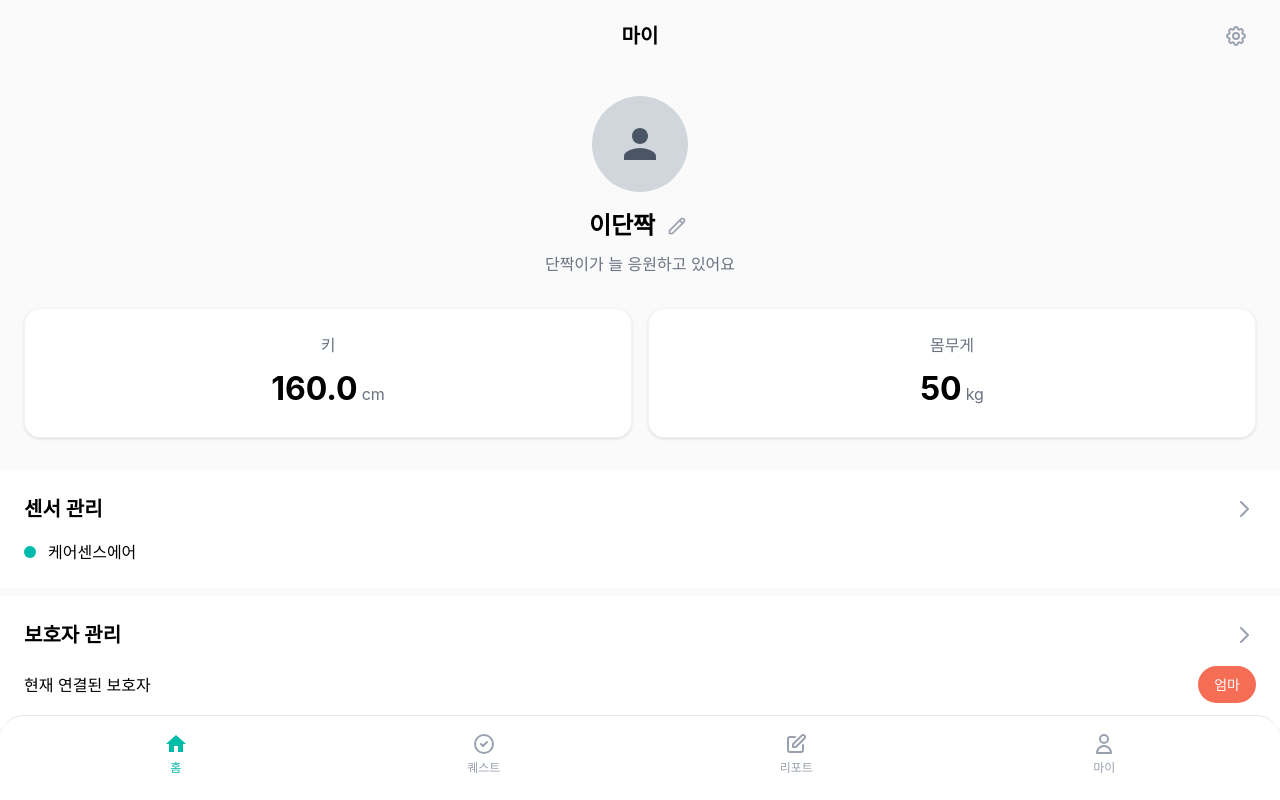
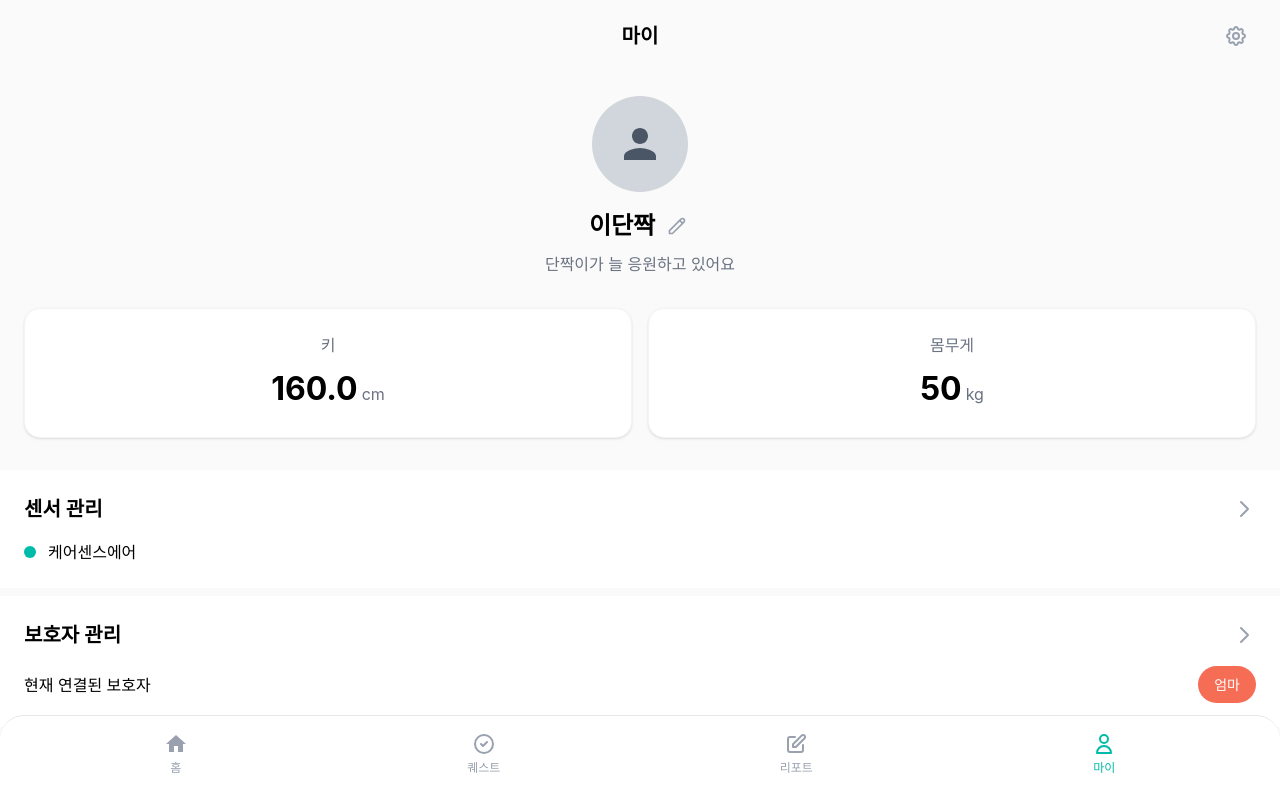
Before and after one commit to 9oormthon-univ/2025_SEASONTHON_TEAM_4_FE, a React (Vite) app: page /kid/my in a window 1280 px wide. Built offline with nearby package versions, Linux system fonts and the light colour scheme; a web font is replaced by a local one.

Commit message:
feat: add mypage

```diff
--- a/src/App.jsx
+++ b/src/App.jsx
@@ -7,7 +7,7 @@ import Signup_for_parents from "./screens/Signup_for_parents.jsx";
 import Signup_success from "./screens/Signup_success.jsx";
 import Badge from "./screens/kid/Badge.jsx";
 import KidHomePage from "./screens/kid/Home_kid.jsx";
-import My from "./screens/kid/My.jsx";
+import MyPage from "./screens/kid/MyPage.jsx";
 import QuestCheckPage from "./screens/kid/QuestCheckPage.jsx";
 import QuestOnePage from "./screens/kid/QuestOnePage.jsx";
 import QuestPage from "./screens/kid/QuestPage.jsx";
@@ -58,7 +58,7 @@ export default function App() {
                     <Route path="/kid/note" element={<Note />} />
                     <Route path="/kid/quest/update" element={<QuestUpdatePage/>} />
                     <Route path="/kid/quest/check" element={<QuestCheckPage/>} />
-                    <Route path="/kid/my" element={<My/>} />
+                    <Route path="/kid/my" element={<MyPage/>} />
                 </Routes>
             </SignupProvider>
         </Router>
--- /dev/null
+++ b/src/screens/kid/MyPage.jsx
@@ -0,0 +1,116 @@
+import React from "react";
+import { useLocation, useNavigate } from "react-router-dom";
+import TabBar from "../../components/TabBar.jsx";
+
+export default function MyPage() {
+    const navigate = useNavigate();
+    const { pathname } = useLocation();
+
+    const active =
+        pathname.startsWith("/kid/quest") ? "quest" :
+            pathname.startsWith("/kid/report") ? "report" :
+                pathname.startsWith("/kid/my") ? "my" :
+                    "home";
+
+    return (
+        <div className="h-screen flex flex-col bg-[#FAFAFA]">
+            {/* 헤더 */}
+            <div className="flex items-center justify-between px-6 py-4">
+                <div className="w-10" />
+                <h1 className="text-[20px] font-semibold text-black">마이</h1>
+                <button className="p-2" type="button">
+                    <svg className="w-6 h-6 text-gray-400" fill="none" stroke="currentColor" viewBox="0 0 24 24">
+                        <path strokeLinecap="round" strokeLinejoin="round" strokeWidth={2} d="M10.325 4.317c.426-1.756 2.924-1.756 3.35 0a1.724 1.724 0 002.573 1.066c1.543-.94 3.31.826 2.37 2.37a1.724 1.724 0 001.065 2.572c1.756.426 1.756 2.924 0 3.35a1.724 1.724 0 00-1.066 2.573c.94 1.543-.826 3.31-2.37 2.37a1.724 1.724 0 00-2.572 1.065c-.426 1.756-2.924 1.756-3.35 0a1.724 1.724 0 00-2.573-1.066c-1.543.94-3.31-.826-2.37-2.37a1.724 1.724 0 00-1.065-2.572c-1.756-.426-1.756-2.924 0-3.35a1.724 1.724 0 001.066-2.573c-.94-1.543.826-3.31 2.37-2.37.996.608 2.296.07 2.572-1.065z" />
+                        <path strokeLinecap="round" strokeLinejoin="round" strokeWidth={2} d="M15 12a3 3 0 11-6 0 3 3 0 016 0z" />
+                    </svg>
+                </button>
+            </div>
+
+            {/* 메인 컨텐츠 */}
+            <div className="flex-1 py-6 pb-20 overflow-y-auto">
+                {/* 프로필 섹션 */}
+                <div className="flex flex-col items-center mb-8">
+                    {/* 프로필 이미지 */}
+                    <div className="w-24 h-24 bg-gray-300 rounded-full flex items-center justify-center mb-4">
+                        <svg className="w-12 h-12 text-gray-600" fill="currentColor" viewBox="0 0 24 24">
+                            <path d="M12 12c2.21 0 4-1.79 4-4s-1.79-4-4-4-4 1.79-4 4 1.79 4 4 4zm0 2c-2.67 0-8 1.34-8 4v2h16v-2c0-2.66-5.33-4-8-4z"/>
+                        </svg>
+                    </div>
+
+                    {/* 이름 */}
+                    <div className="flex items-center gap-2 mb-2">
+                        <h2 className="text-[24px] font-semibold text-black">이단짝</h2>
+                        <button className="p-1">
+                            <svg className="w-5 h-5 text-gray-400" fill="none" stroke="currentColor" viewBox="0 0 24 24">
+                                <path strokeLinecap="round" strokeLinejoin="round" strokeWidth={2} d="M15.232 5.232l3.536 3.536m-2.036-5.036a2.5 2.5 0 113.536 3.536L6.5 21.036H3v-3.572L16.732 3.732z" />
+                            </svg>
+                        </button>
+                    </div>
+
+                    {/* 설명 */}
+                    <p className="text-[16px] text-gray-500">단짝이가 늘 응원하고 있어요</p>
+                </div>
+
+                {/* 키/몸무게 카드 */}
+                <div className="grid grid-cols-2 gap-4 mb-8 px-6">
+                    {/* 키 카드 */}
+                    <div className="bg-white rounded-2xl p-6 text-center shadow-sm border border-gray-100">
+                        <p className="text-[16px] text-gray-500 mb-2">키</p>
+                        <p className="text-[32px] font-bold text-black">
+                            160.0<span className="text-[16px] font-normal text-gray-500 ml-1">cm</span>
+                        </p>
+                    </div>
+
+                    {/* 몸무게 카드 */}
+                    <div className="bg-white rounded-2xl p-6 text-center shadow-sm border border-gray-100">
+                        <p className="text-[16px] text-gray-500 mb-2">몸무게</p>
+                        <p className="text-[32px] font-bold text-black">
+                            50<span className="text-[16px] font-normal text-gray-500 ml-1">kg</span>
+                        </p>
+                    </div>
+                </div>
+
+                {/* 센서 관리 */}
+                <div className="mb-2 bg-white pt-2 px-6 pb-6">
+                    <div className="flex items-center justify-between py-4">
+                        <h3 className="text-[20px] font-semibold text-black">센서 관리</h3>
+                        <svg className="w-6 h-6 text-gray-400" fill="none" stroke="currentColor" viewBox="0 0 24 24">
+                            <path strokeLinecap="round" strokeLinejoin="round" strokeWidth={2} d="M9 5l7 7-7 7" />
+                        </svg>
+                    </div>
+
+                    <div className="flex items-center gap-3">
+                        <div className="w-3 h-3 bg-[#00BBA9] rounded-full"></div>
+                        <p className="text-[16px] text-black">케어센스에어</p>
+                    </div>
+                </div>
+
+                {/* 보호자 관리 */}
+                <div className="mb-2 bg-white pt-2 px-6 pb-6">
+                    <div className="flex items-center justify-between py-4">
+                        <h3 className="text-[20px] font-semibold text-black">보호자 관리</h3>
+                        <svg className="w-6 h-6 text-gray-400" fill="none" stroke="currentColor" viewBox="0 0 24 24">
+                            <path strokeLinecap="round" strokeLinejoin="round" strokeWidth={2} d="M9 5l7 7-7 7" />
+                        </svg>
+                    </div>
+
+                    <div className="flex items-center justify-between">
+                        <p className="text-[16px] text-black">현재 연결된 보호자</p>
+                        <button className="bg-[#F66D56] text-white px-4 py-2 rounded-full text-[14px] font-medium">
+                            엄마
+                        </button>
+                    </div>
+                </div>
+            </div>
+
+            {/* TabBar */}
+            <TabBar
+                active={active}
+                onHome={() => navigate("/kid/home")}
+                onQuest={() => navigate("/kid/quest")}
+                onReport={() => navigate("/kid/report")}
+                onMy={() => navigate("/kid/my")}
+            />
+        </div>
+    );
+}
```
